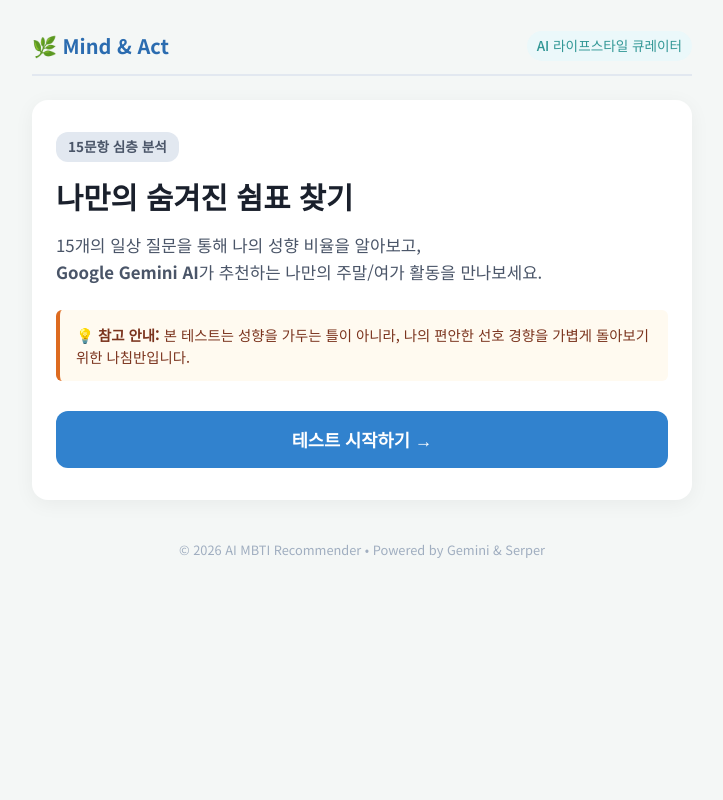
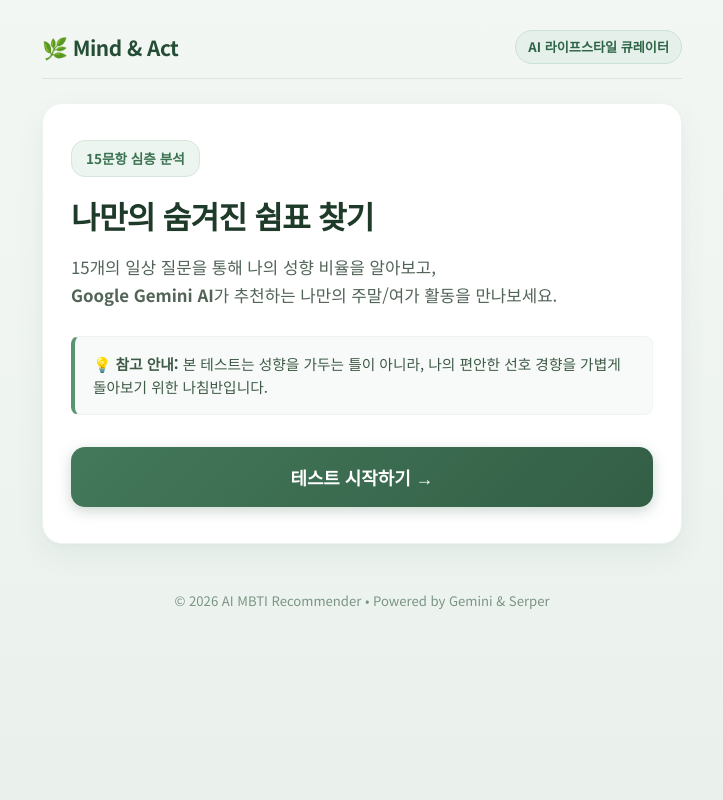
Before and after one commit to hawonjang94/mbti-recommender, a Flask app: page / in a window 1280 px wide. Shown: the whole page, without its empty margins (278-1001 px from the left). Run offline with Flask 3, Linux system fonts and the light colour scheme.

Commit message:
Update healing sage green theme

```diff
--- a/static/css/style.css
+++ b/static/css/style.css
@@ -7,17 +12,17 @@
 
 body {
     font-family: 'Noto Sans KR', -apple-system, BlinkMacSystemFont, 'Segoe UI', Roboto, sans-serif;
-    background-color: #f4f7f6;
-    color: #333333;
-    line-height: 1.6;
-    padding: 20px 10px;
+    background: linear-gradient(180deg, #f3f7f4 0%, #eaf1ed 100%);
+    color: #2d3732;
+    line-height: 1.65;
+    padding: 30px 14px;
+    min-height: 100vh;
 }
 
 /* 앱 전체 중앙 컨테이너 */
 .app-container {
-    max-width: 680px;
+    max-width: 640px;
     margin: 0 auto;
-    padding: 10px;
 }
 
 /* 상단 헤더 */
@@ -26,31 +31,37 @@ body {
     justify-content: space-between;
     align-items: center;
     margin-bottom: 24px;
-    padding-bottom: 12px;
-    border-bottom: 2px solid #e2e8f0;
+    padding-bottom: 14px;
+    border-bottom: 1.5px solid #dbe6df;
 }
 
 .logo {
-    font-size: 1.25rem;
+    font-size: 1.3rem;
     font-weight: 700;
-    color: #2b6cb0;
+    color: #264e36;
+    letter-spacing: -0.5px;
+    display: flex;
+    align-items: center;
+    gap: 6px;
 }
 
 .header-tag {
-    font-size: 0.85rem;
-    background-color: #ebf8fa;
-    color: #319795;
-    padding: 4px 10px;
+    font-size: 0.82rem;
+    background-color: #e5f0ea;
+    color: #2d6346;
+    padding: 5px 12px;
     border-radius: 20px;
-    font-weight: 500;
+    font-weight: 600;
+    border: 1px solid #cce2d6;
 }
 
 /* 카드 기본 컨테이너 */
 .card {
     background: #ffffff;
-    border-radius: 16px;
-    padding: 32px 24px;
-    box-shadow: 0 4px 20px rgba(0, 0, 0, 0.05);
+    border-radius: 20px;
+    padding: 36px 28px;
+    box-shadow: 0 10px 30px rgba(38, 78, 54, 0.06), 0 2px 6px rgba(0, 0, 0, 0.02);
+    border: 1px solid #edf3ef;
     margin-bottom: 24px;
     transition: all 0.3s ease;
 }
@@ -79,87 +90,102 @@ body {
     text-align: center;
 }
 
-/* 1. 시작 화면 스타일 */
+/* ========================================================
+   2. 시작(Intro) 화면 스타일
+   ======================================================== */
 .intro-badge {
     display: inline-block;
-    background-color: #e2e8f0;
-    color: #4a5568;
+    background-color: #edf5f0;
+    color: #3b7352;
     font-size: 0.85rem;
-    padding: 4px 12px;
-    border-radius: 12px;
+    padding: 6px 14px;
+    border-radius: 14px;
     font-weight: 600;
-    margin-bottom: 16px;
+    margin-bottom: 18px;
+    border: 1px solid #d5e7dc;
 }
 
 .main-title {
-    font-size: 1.85rem;
-    color: #1a202c;
+    font-size: 1.95rem;
+    color: #1e3a29;
     margin-bottom: 16px;
-    line-height: 1.3;
+    line-height: 1.35;
+    letter-spacing: -0.8px;
+    font-weight: 700;
 }
 
 .main-desc {
     font-size: 1.05rem;
-    color: #4a5568;
-    margin-bottom: 24px;
+    color: #516457;
+    margin-bottom: 26px;
+    line-height: 1.7;
 }
 
 .notice-box {
-    background-color: #fffaf0;
-    border-left: 4px solid #dd6b20;
-    padding: 14px 16px;
-    border-radius: 6px;
-    font-size: 0.9rem;
-    color: #7b341e;
-    margin-bottom: 30px;
-    line-height: 1.5;
+    background-color: #f7faf8;
+    border-left: 4px solid #5a9472;
+    padding: 15px 18px;
+    border-radius: 8px;
+    font-size: 0.92rem;
+    color: #3e5a47;
+    margin-bottom: 32px;
+    line-height: 1.6;
+    border-top: 1px solid #eef4f0;
+    border-right: 1px solid #eef4f0;
+    border-bottom: 1px solid #eef4f0;
 }
 
-/* 버튼 기본 스타일 */
+/* 버튼 스타일 (자연스러운 딥 세이지 그린) */
 .btn-primary {
     display: block;
     width: 100%;
-    background-color: #3182ce;
+    background: linear-gradient(135deg, #44795b 0%, #325e45 100%);
     color: #ffffff;
-    font-size: 1.1rem;
+    font-size: 1.12rem;
     font-weight: 600;
-    padding: 16px 20px;
+    padding: 17px 22px;
     border: none;
-    border-radius: 12px;
+    border-radius: 14px;
     cursor: pointer;
-    transition: background-color 0.2s, transform 0.1s;
+    box-shadow: 0 4px 14px rgba(50, 94, 69, 0.25);
+    transition: all 0.25s ease;
 }
 
 .btn-primary:hover {
-    background-color: #2b6cb0;
+    background: linear-gradient(135deg, #3a684e 0%, #284c37 100%);
+    transform: translateY(-2px);
+    box-shadow: 0 6px 18px rgba(50, 94, 69, 0.32);
 }
 
 .btn-primary:active {
-    transform: scale(0.99);
+    transform: translateY(0);
 }
 
 .btn-secondary {
     display: block;
     width: 100%;
-    background-color: #edf2f7;
-    color: #2d3748;
+    background-color: #f1f6f3;
+    color: #2e4d3a;
     font-size: 1rem;
     font-weight: 600;
-    padding: 14px 20px;
-    border: 1px solid #cbd5e0;
-    border-radius: 12px;
+    padding: 15px 20px;
+    border: 1px solid #d4e3da;
+    border-radius: 14px;
     cursor: pointer;
-    transition: background-color 0.2s;
-    margin-bottom: 12px;
+    transition: all 0.2s ease;
+    margin-bottom: 14px;
 }
 
 .btn-secondary:hover {
-    background-color: #e2e8f0;
+    background-color: #e5efe9;
+    border-color: #bed6c7;
 }
 
-/* 2. 질문 화면 & 상단 진행률 프로그레스 바 */
+/* ========================================================
+   3. 질문 화면 & 상단 진행률 프로그레스 바
+   ======================================================== */
 .progress-container {
-    margin-bottom: 28px;
+    margin-bottom: 30px;
 }
 
 .progress-info {
@@ -376,89 +425,109 @@ body {
 }
 
 .activity-card {
-    border: 1px solid #e2e8f0;
-    border-radius: 12px;
-    padding: 18px 20px;
+    border: 1px solid #e1ede5;
+    border-radius: 16px;
+    padding: 20px 22px;
     background: #ffffff;
-    box-shadow: 0 2px 8px rgba(0,0,0,0.03);
+    box-shadow: 0 4px 14px rgba(34, 69, 48, 0.03);
+    transition: transform 0.2s ease;
+}
+
+.activity-card:hover {
+    transform: translateY(-2px);
+    border-color: #bed8c7;
 }
 
 .activity-name {
-    font-size: 1.1rem;
+    font-size: 1.15rem;
     font-weight: 700;
-    color: #2c5282;
+    color: #245237;
     margin-bottom: 8px;
 }
 
 .activity-reason {
     font-size: 0.95rem;
-    color: #4a5568;
-    margin-bottom: 10px;
+    color: #4d6354;
+    margin-bottom: 12px;
+    line-height: 1.6;
 }
 
 .activity-tip {
-    font-size: 0.85rem;
-    background-color: #ebf8fa;
-    color: #234e52;
-    padding: 8px 12px;
-    border-radius: 6px;
-    line-height: 1.4;
+    font-size: 0.88rem;
+    background-color: #f1f7f3;
+    color: #2b543b;
+    padding: 10px 14px;
+    border-radius: 8px;
+    line-height: 1.5;
+    border: 1px solid #dcebe1;
 }
 
 /* 실시간 검색 결과 영역 */
 .search-section {
-    background-color: #f7fafc;
-    border-radius: 12px;
-    padding: 20px;
-    margin-bottom: 30px;
+    background-color: #f7faf8;
+    border-radius: 16px;
+    padding: 22px;
+    margin-bottom: 32px;
+    border: 1px solid #e8efe9;
 }
 
 .search-keyword-info {
-    font-size: 0.9rem;
-    color: #718096;
-    margin-bottom: 12px;
+    font-size: 0.92rem;
+    color: #5c7565;
+    margin-bottom: 14px;
+}
+
+.search-keyword-info strong {
+    color: #204d33;
 }
 
 .search-results-list {
     display: flex;
     flex-direction: column;
-    gap: 10px;
+    gap: 12px;
 }
 
 .search-item {
     background: #ffffff;
-    padding: 12px 16px;
-    border-radius: 8px;
-    border: 1px solid #e2e8f0;
+    padding: 14px 18px;
+    border-radius: 12px;
+    border: 1px solid #e1ece5;
+    transition: border-color 0.2s;
+}
+
+.search-item:hover {
+    border-color: #5a9472;
 }
 
 .search-item a {
-    color: #2b6cb0;
+    color: #28593c;
     text-decoration: none;
     font-weight: 600;
-    font-size: 0.95rem;
+    font-size: 0.98rem;
 }
 
 .search-item a:hover {
     text-decoration: underline;
+    color: #1a422a;
 }
 
 .search-snippet {
-    font-size: 0.85rem;
-    color: #718096;
-    margin-top: 4px;
+    font-size: 0.86rem;
+    color: #697d70;
+    margin-top: 5px;
+    line-height: 1.5;
 }
 
-/* 하단 버튼 */
+/* 하단 액션 버튼 */
 .action-buttons {
-    margin-top: 20px;
+    margin-top: 24px;
 }
 
 /* 하단 푸터 */
 .app-footer {
     text-align: center;
-    font-size: 0.8rem;
-    color: #a0aec0;
-    margin-top: 30px;
+    font-size: 0.82rem;
+    color: #7b9484;
+    margin-top: 36px;
     padding: 10px 0;
 }
```
Also changed, not shown: other parts of static/css/style.css (+100 -72 lines).
